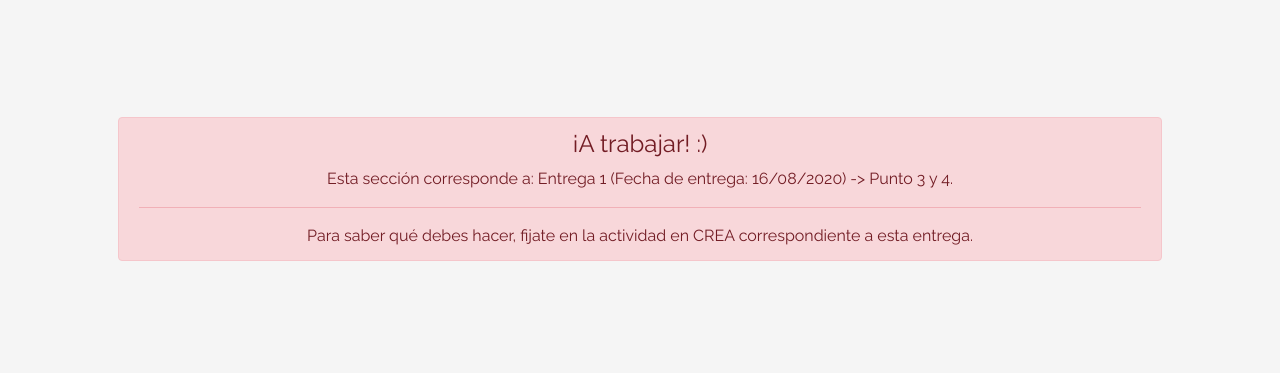
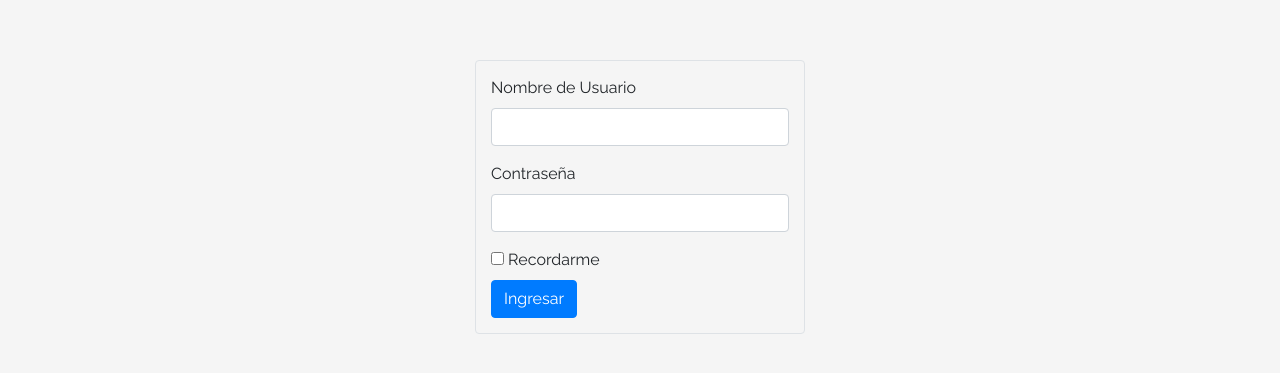
Before and after one commit to mduarte-sen/JaP_WorkspaceMDuarte, a plain HTML site: page login.html in a window 1280 px wide. Shown: the part 203-576 px from the top of the page. Drawn offline with Linux system fonts and the light colour scheme.

Commit message:
entrega 1, agregado login, y lista de productos

```diff
--- a/js/init.js
+++ b/js/init.js
@@ -40,6 +40,13 @@ var getJSONData = function(url){
     });
 }
 
+if (
+  window.location.href.endsWith('index.html') &&
+  !(sessionStorage.getItem('logueado') === 'true')) { //si el usuario no esta logueado redirigir a 'login.html'
+  window.location.href = 'login.html';
+}
+
+
 //Función que se ejecuta una vez que se haya lanzado el evento de
 //que el documento se encuentra cargado, es decir, se encuentran todos los
 //elementos HTML presentes.
--- a/js/login.js
+++ b/js/login.js
@@ -1,3 +1,12 @@
+function enviarFormulario(evento){ //funcion a ejecutar cuando se haga submit
+    evento.preventDefault(); //evita que se haga la peticio al servidor enviando los datos
+    console.log(evento);
+    sessionStorage.setItem('logueado', 'true');
+    location.href='index.html';
+    return true;
+  };
+
+
 //Función que se ejecuta una vez que se haya lanzado el evento de
 //que el documento se encuentra cargado, es decir, se encuentran todos los
 //elementos HTML presentes.
--- a/login.html
+++ b/login.html
@@ -37,16 +37,26 @@
   </style>
 </head>
 
-<body class="text-center">
-  <div class="container p-5">
-    <div class="alert alert-danger" role="alert" style="position: relative; width:auto; top: 0;">
-      <h4 class="alert-heading">¡A trabajar! :)</h4>
-      <p>Esta sección corresponde a: Entrega 1 (Fecha de entrega: 16/08/2020) -> Punto 3 y 4.</p>
-      <hr>
-      <p class="mb-0">Para saber qué debes hacer, fijate en la actividad en CREA correspondiente a esta entrega.</p>
-    </div>
+<body>
+  <div class="container signin border rounded">
+    <form onsubmit="enviarFormulario(event)" action="">
+      <div class="form-group">
+        <label for="login-username">Nombre de Usuario</label>
+        <input type="text" class="form-control" id="login-username" required>
+      </div>
+      <div class="form-group">
+        <label for="login-password">Contraseña</label>
+        <input type="password" class="form-control" id="login-password" required>
+      </div>
+      <div>
+        <input type="checkbox" class="form-checkbox" id="remember-login">
+        <label for="remember-login">Recordarme</label>
+      </div>
+      <div>
+        <button type="submit" class="btn btn-primary">Ingresar</button>
+      </div>
+    </form>
   </div>
-
   <script src="js/init.js"></script>
   <script src="js/login.js"></script>
 </body>
```
Also changed, not shown: js/products.js (+22 -1 lines), products.html (+2 -7 lines).
